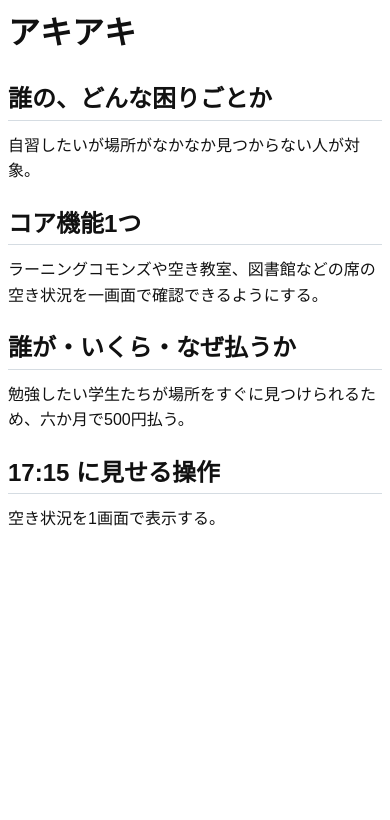
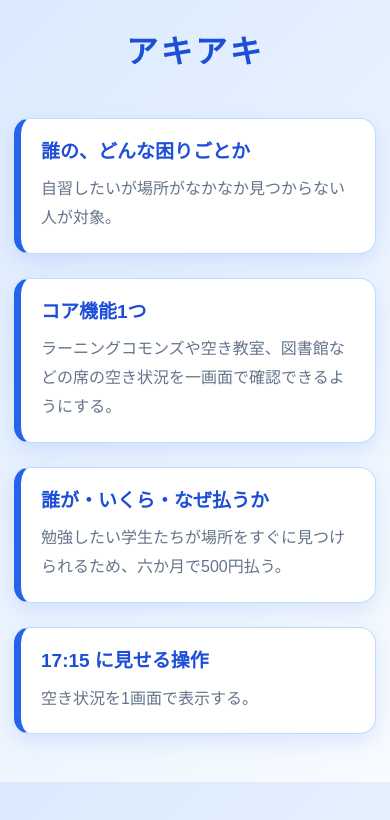
Before and after one commit to KKanemura/theme1-b-9, a plain HTML site: page index.html in a window 390 px wide. Drawn offline with Linux system fonts and the light colour scheme.

Commit message:
Update page design

```diff
--- a/style.css
+++ b/style.css
@@ -1,33 +1,116 @@
+* {
+  box-sizing: border-box;
+}
+
+:root {
+  --primary: #2563eb;
+  --primary-dark: #1d4ed8;
+  --text: #1e293b;
+  --muted: #64748b;
+  --background: #eff6ff;
+  --card: #ffffff;
+  --border: #bfdbfe;
+}
 
 body {
-	margin: 8px;
-	color: #111;
-	font-family: sans-serif;
-	font-size: 16px;
-	line-height: 1.6;
+  margin: 0;
+  padding: 40px 20px;
+  background: linear-gradient(135deg, #dbeafe, #f8fbff);
+  color: var(--text);
+  font-family: "Yu Gothic", "Hiragino Kaku Gothic ProN", sans-serif;
+  line-height: 1.8;
 }
 
 main {
-	max-width: 520px;
+  max-width: 760px;
+  margin: 0 auto;
 }
 
 h1 {
-	margin: 0 0 24px;
-	font-size: 32px;
+  margin: 0 0 36px;
+  color: var(--primary-dark);
+  font-size: clamp(32px, 7vw, 48px);
+  letter-spacing: 0.08em;
+  text-align: center;
 }
 
 section {
-	margin-bottom: 24px;
+  margin-bottom: 24px;
+  padding: 24px 28px;
+  background: var(--card);
+  border: 1px solid var(--border);
+  border-left: 7px solid var(--primary);
+  border-radius: 16px;
+  box-shadow: 0 8px 20px rgba(37, 99, 235, 0.12);
+  transition: transform 0.2s ease, box-shadow 0.2s ease;
+}
+
+section:hover {
+  transform: translateY(-3px);
+  box-shadow: 0 12px 26px rgba(37, 99, 235, 0.18);
 }
 
 h2 {
-	margin: 0 0 12px;
-	padding-bottom: 4px;
-	border-bottom: 1px solid #d5dce2;
-	font-size: 24px;
-	line-height: 1.35;
+  margin: 0 0 10px;
+  color: var(--primary-dark);
+  font-size: 21px;
+  line-height: 1.4;
 }
 
 p {
-	margin: 0;
+  margin: 0;
+  color: var(--muted);
+  font-size: 16px;
 }
+
+/* ボタン用デザイン */
+button,
+input[type="button"],
+input[type="submit"] {
+  min-width: 180px;
+  min-height: 50px;
+  padding: 12px 24px;
+  border: 0;
+  border-radius: 999px;
+  background: var(--primary);
+  color: #ffffff;
+  font-size: 16px;
+  font-weight: bold;
+  cursor: pointer;
+  box-shadow: 0 5px 12px rgba(37, 99, 235, 0.25);
+  transition: background-color 0.2s ease, transform 0.2s ease;
+}
+
+button:hover,
+input[type="button"]:hover,
+input[type="submit"]:hover {
+  background: var(--primary-dark);
+  transform: translateY(-2px);
+}
+
+button:active,
+input[type="button"]:active,
+input[type="submit"]:active {
+  transform: translateY(0);
+}
+
+button:focus-visible,
+input[type="button"]:focus-visible,
+input[type="submit"]:focus-visible {
+  outline: 3px solid #93c5fd;
+  outline-offset: 4px;
+}
+
+@media (max-width: 600px) {
+  body {
+    padding: 24px 14px;
+  }
+
+  section {
+    padding: 20px;
+  }
+
+  h2 {
+    font-size: 19px;
+  }
+}
```
